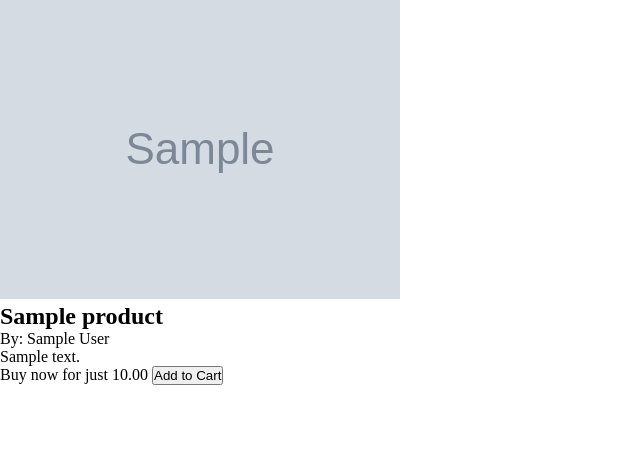
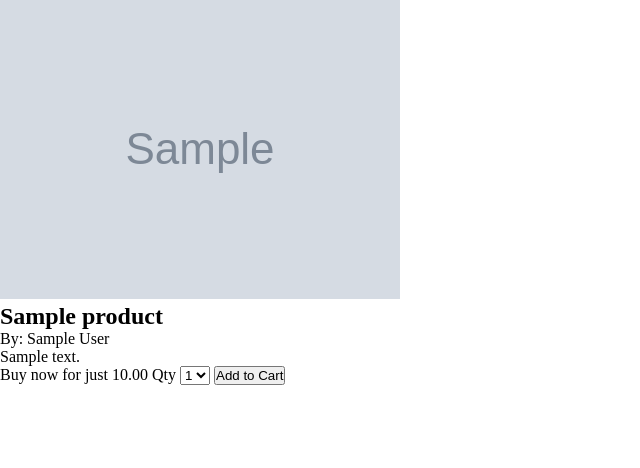
Before and after one commit to masroor47/django-ecommerce, a Django app: a page that uses templates/store/single.html in a window 1280 px wide. Shown: the part 57-525 px from the top of the page, without its empty margins (0-640 px from the left). Run offline with Django 4.2, Linux system fonts and the light colour scheme; tables that the repository leaves empty hold one stand-in row (values such as "Sample post"); grey boxes marked "Sample" are stand-in pictures.

Commit message:
add product quantity to request

```diff
--- a/cart/cart.py
+++ b/cart/cart.py
@@ -13,11 +13,13 @@ class Cart():
         self.cart = cart
 
 
-    def add(self, product):
-
+    def add(self, product, qty):
         product_id = product.id
 
         if product_id not in self.cart:
-            self.cart[product_id] = {'price': str(product.price)}
+            self.cart[product_id] = {
+                'price': str(product.price),
+                'qty': int(qty)
+            }
 
         self.session.modified = True
--- a/cart/views.py
+++ b/cart/views.py
@@ -12,8 +12,9 @@ def cart_add(request):
     cart = Cart(request)
     if request.POST.get('action') == 'post':
         product_id = int(request.POST.get('productid'))
+        product_qty = int(request.POST.get('productqty'))
         product = get_object_or_404(Product, id=product_id)
-        cart.add(product=product)
+        cart.add(product=product, qty=product_qty)
 
         response = JsonResponse({
             'test': 'data'
--- a/templates/store/single.html
+++ b/templates/store/single.html
@@ -12,6 +12,15 @@
         <span>By: {{ product.author }}</span>
         <p>{{ product.description }}</p>
         <span>Buy now for just {{ product.price }}</span>
+
+        <label for="select">Qty</label>
+        <select id="select">
+            <option value="">1</option>
+            <option value="">2</option>
+            <option value="">3</option>
+            <option value="">4</option>
+        </select>
+
         <button type="button" id="add-button" value="{{product.id}}">Add to Cart</button>
     </div>
 
@@ -23,6 +32,7 @@
             url: '{% url "cart:cart_add" %}',
             data: {
                 productid: $('#add-button').val(),
+                productqty: $('#select option:selected').text(),
                 csrfmiddlewaretoken: "{{csrf_token}}",
                 action: 'post'
             },
```
